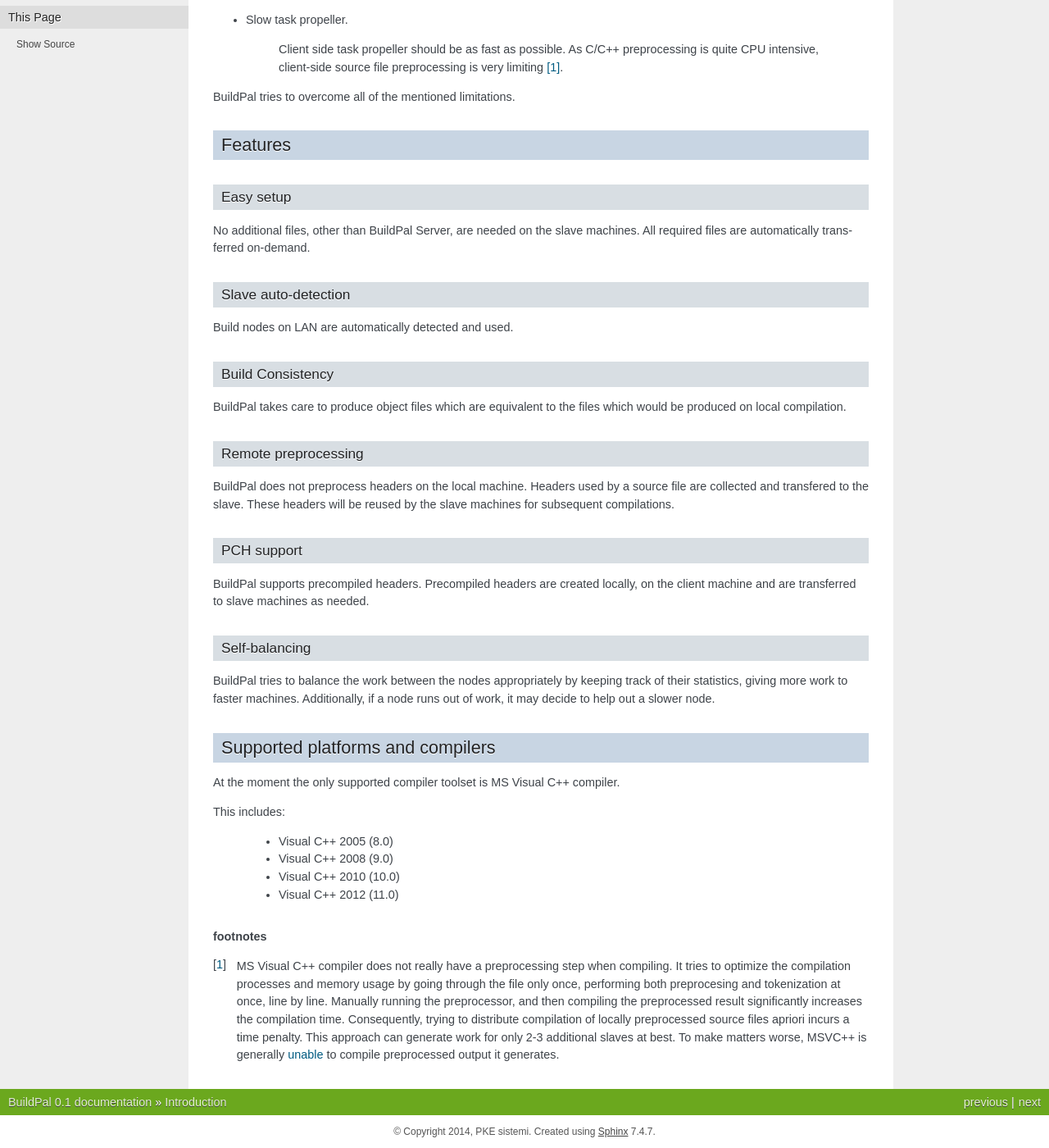
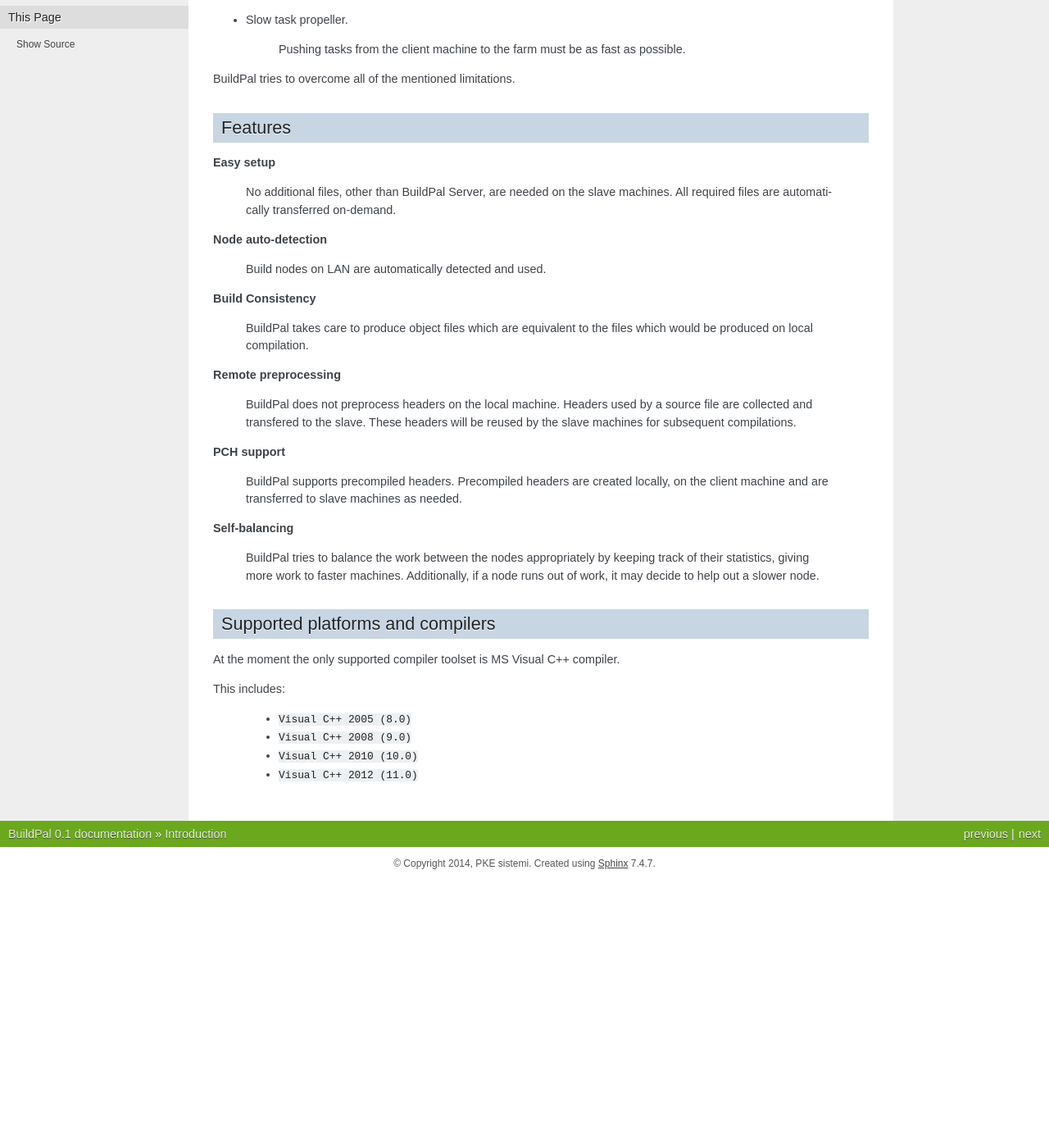
Before and after one commit to pkesist/buildpal, a Sphinx documentation site: the page built from Documentation/intro.rst, in a window 1280 px wide and 1400 px high, scrolled down 544 px. Shown: the whole window at 82% size. Built offline with Sphinx 7.4.7, drawn with Linux system fonts in a browser that asks for light colours; after the commit the page ends 1617 px from its top, so only the background shows below that.

Commit message:
minor doc update

```diff
--- a/Documentation/benchmarks.rst
+++ b/Documentation/benchmarks.rst
@@ -17,7 +17,7 @@ compiler executable::
 
     bjam stage --stagedir=. -a -j ##
 
-The host machine was not a farm node in distributed compilation.
+The host machine was not a part of farm.
 Tested Boost library version: 1.53.
 
 Environment.
--- a/Documentation/intro.rst
+++ b/Documentation/intro.rst
@@ -29,55 +29,48 @@ following limitations.
 
 * Slow task propeller.
 
-    Client side task propeller should be as fast as possible. As C/C++
-    preprocessing is quite CPU intensive, client-side source file preprocessing
-    is very limiting [#f1]_.
+    Pushing tasks from the client machine to the farm must be as fast as
+    possible.
 
 BuildPal tries to overcome all of the mentioned limitations.
 
 Features
 ========
 
-Easy setup
-----------
+**Easy setup**
 
-No additional files, other than BuildPal Server, are needed on the
-slave machines. All required files are automatically transferred
-on-demand.
+    No additional files, other than BuildPal Server, are needed on the
+    slave machines. All required files are automatically transferred
+    on-demand.
 
-Slave auto-detection
---------------------
+**Node auto-detection**
 
-Build nodes on LAN are automatically detected and used.
+    Build nodes on LAN are automatically detected and used.
 
-Build Consistency
------------------
+**Build Consistency**
 
-BuildPal takes care to produce object files which are equivalent
-to the files which would be produced on local compilation.
+    BuildPal takes care to produce object files which are equivalent
+    to the files which would be produced on local compilation.
 
-Remote preprocessing
---------------------
+**Remote preprocessing**
 
-BuildPal does not preprocess headers on the local machine.
-Headers used by a source file are collected and transfered to the slave.
-These headers will be reused by the slave machines for subsequent
-compilations.
+    BuildPal does not preprocess headers on the local machine.
+    Headers used by a source file are collected and transfered to the slave.
+    These headers will be reused by the slave machines for subsequent
+    compilations.
 
-PCH support
------------
+**PCH support**
 
-BuildPal supports precompiled headers. Precompiled headers are
-created locally, on the client machine and are transferred to slave machines
-as needed.
+    BuildPal supports precompiled headers. Precompiled headers are
+    created locally, on the client machine and are transferred to slave machines
+    as needed.
 
-Self-balancing
---------------
+**Self-balancing**
 
-BuildPal tries to balance the work between the nodes appropriately by
-keeping track of their statistics, giving more work to faster machines.
-Additionally, if a node runs out of work, it may decide to help out a
-slower node.
+    BuildPal tries to balance the work between the nodes appropriately by
+    keeping track of their statistics, giving more work to faster machines.
+    Additionally, if a node runs out of work, it may decide to help out a
+    slower node.
 
 Supported platforms and compilers
 =================================
@@ -86,21 +79,7 @@ At the moment the only supported compiler toolset is MS Visual C++ compiler.
 
 This includes:
 
-    * Visual C++ 2005 (8.0)
-    * Visual C++ 2008 (9.0)
-    * Visual C++ 2010 (10.0)
-    * Visual C++ 2012 (11.0)
-
-.. rubric:: footnotes
-
-.. [#f1] MS Visual C++ compiler does not really have a preprocessing step when
-    compiling. It tries to optimize the compilation processes and memory usage
-    by going through the file only once, performing both preprocesing and
-    tokenization at once, line by line. Manually running the preprocessor, and
-    then compiling the preprocessed result significantly increases the compilation
-    time. Consequently, trying to distribute compilation of locally preprocessed
-    source files apriori incurs a time penalty. This approach can generate
-    work for only 2-3 additional slaves at best. To make matters worse, MSVC++
-    is generally `unable \
-    <http://connect.microsoft.com/VisualStudio/feedback/details/783043/>`_
-    to compile preprocessed output it generates.
+    * ``Visual C++ 2005 (8.0)``
+    * ``Visual C++ 2008 (9.0)``
+    * ``Visual C++ 2010 (10.0)``
+    * ``Visual C++ 2012 (11.0)``
```
Also changed, not shown: Documentation/rants.rst (added, +17 -0 lines).
